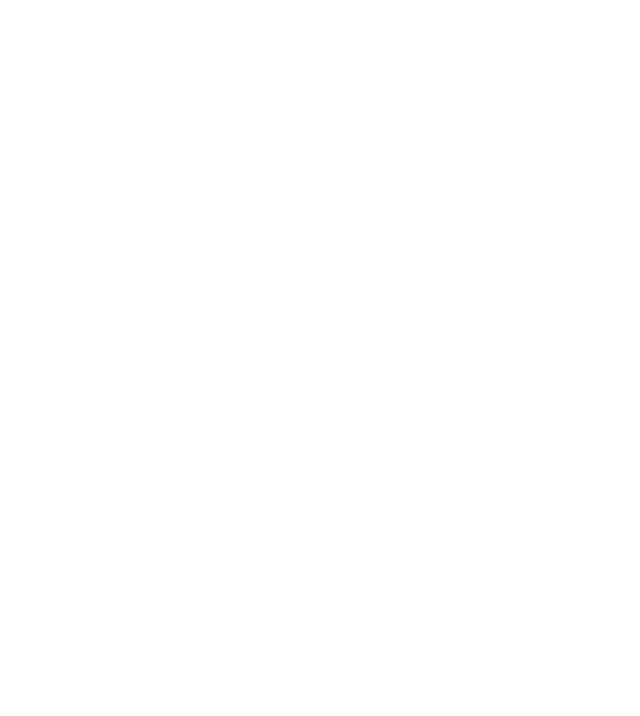
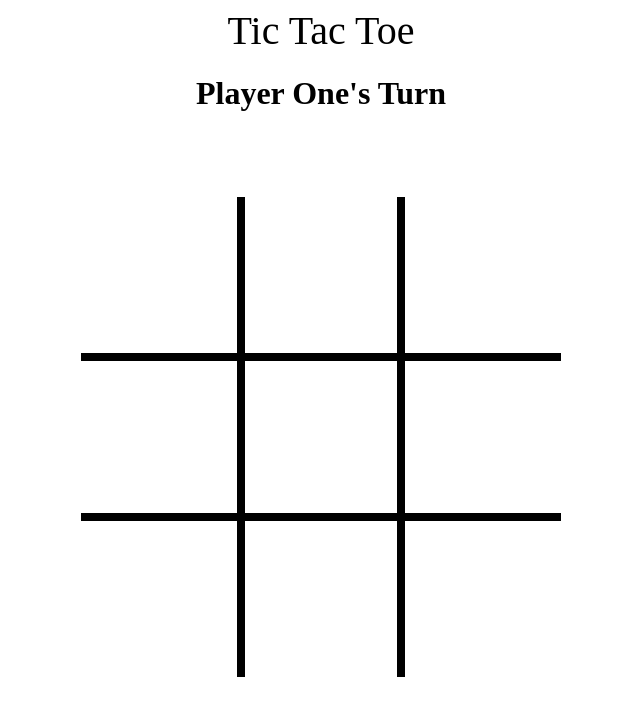
Before and after one commit to ProSweeper/tic-tac-toe, a plain HTML site: page index.html in a window 1280 px wide. Shown: the whole page, without its empty margins (319-959 px from the left). Drawn offline with Linux system fonts and the light colour scheme.

Commit message:
add html, css, and js init and render functions

```diff
--- a/css/style.css
+++ b/css/style.css
@@ -0,0 +1,61 @@
+* {
+    box-sizing: border-box;
+}
+
+body {
+    height: 100vh;
+    margin: 0;
+    display: flex;
+    flex-direction: column;
+    justify-content: center;
+    align-items: center;
+}
+
+header {
+    font-size: 5vmin;
+
+}
+
+h1 {
+    font-size: 4vmin;
+}
+
+#board {
+    display: grid;
+    grid-template-columns: repeat(3, 20vmin);
+    grid-template-rows: repeat(3, 20vmin);
+    margin: 8vmin 0;
+}
+
+#board > div {
+    border: 0.5vmin solid black;
+    text-align: center;
+    font-size: 15vmin;
+
+}
+
+#board > div.left {
+    border-left: none;
+}
+#board > div.right {
+    border-right:none ;
+}
+#board > div.top {
+    border-top: none;
+}
+#board > div.bottom {
+    border-bottom: none;
+}
+
+button {
+
+    padding: 2vmin;
+    border-radius: 4vmin;
+    border: 0.1vmin solid black;
+    font-size: 2vmin;
+}
+/* this is for accessing colors later */
+    /* color: transparent
+    text-shadow: 0 0 0 #A7FFE4 --❌
+    color: transparent
+    text-shadow: 0 0 0 #FF74B1 --⭕ */
--- a/index.html
+++ b/index.html
@@ -4,9 +4,26 @@
     <meta charset="UTF-8">
     <meta http-equiv="X-UA-Compatible" content="IE=edge">
     <meta name="viewport" content="width=device-width, initial-scale=1.0">
-    <title>Document</title>
+    <title>Tic Tac Toe</title>
+    <link rel="stylesheet" href="css/style.css">
+    <script defer src="js/index.js"></script>
 </head>
 <body>
+    <header>Tic Tac Toe</header>
+    <h1>Player One's Turn</h1>
+    <section id="board">
+        <div id="c0r0" class="left top"></div>
+        <div id="c1r0" class=" top"></div>
+        <div id="c2r0" class="right top"></div>
 
+        <div id="c0r1" class="left"></div>
+        <div id="c1r1"></div>
+        <div id="c2r1" class="right"></div>
+
+        <div id="c0r2" class="left bottom"></div>
+        <div id="c1r2" class=" bottom"></div>
+        <div id="c2r2" class="right bottom"></div>
+    </section>
+    <button>Play Again</button>
 </body>
 </html>
--- a/js/index.js
+++ b/js/index.js
@@ -0,0 +1,61 @@
+   /*----- constants -----*/
+// our players and the corresponding letters
+   const PLAYERS = {
+   '0': ' ',
+   '1': '❌',
+   '-1': '⭕'
+}
+
+/*----- state variables -----*/
+// what we will want to store our data
+let board; // consist of 2D array [columns][rows]
+let turn; // 1/-1
+let winner; // will equal 1/-1/'T'/null depending on the checkWinner function
+
+/*----- cached elements  -----*/
+const messageEl = document.querySelector('h1');
+const playAgainButton = document.querySelector('button');
+/*----- event listeners -----*/
+
+
+   /*----- functions -----*/
+init();
+
+   function init() {
+   // initialize the board state, whose turn it is, messages, ect...
+   //  then call render
+   board = [
+   [0,0,0],
+   [0,0,0],
+   [0,0,0]
+   ];
+   turn = 1;
+   winner = null;
+   render();
+}
+
+function render () {
+   renderBoard();
+   renderMessage();
+   renderControls();
+}
+function renderBoard() {
+   //iterate through each sub array
+   board.forEach(function(row, rowIdx) {
+      row.forEach(function(cellVal, colIdx) {
+         let cellId = `c${colIdx}r${rowIdx}`;
+         let cellEl = document.getElementById(cellId);
+         cellEl.innerText = PLAYERS[cellVal];
+      })
+   });
+}
+function renderMessage() {
+   if (turn === 1) {
+      messageEl.innerText = "Player One's Turn";
+   } else {
+      messageEl.innerText = "Player Two's Turn";
+   };
+}
+function renderControls() {
+   playAgainButton.style.visibility = winner ? 'visible' : 'hidden';
+}
```
